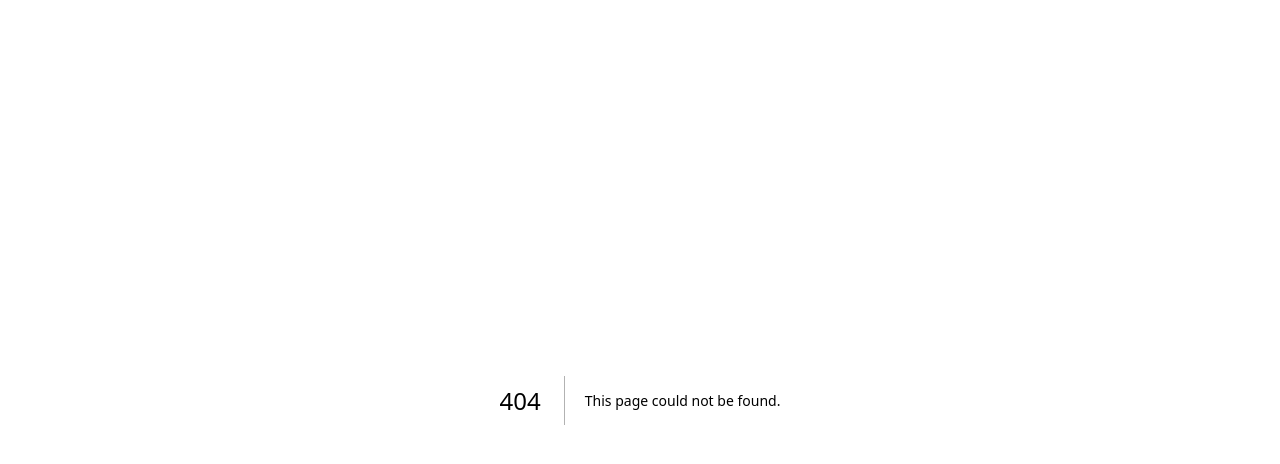
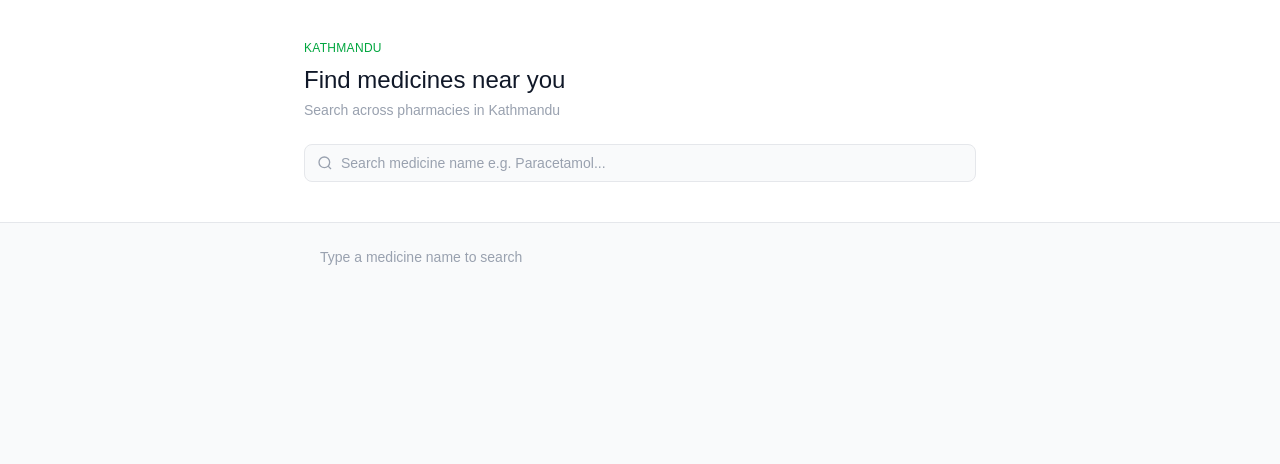
Before and after one commit to SonuThapaMagar/medfind, a Next.js app: page / in a window 1280 px wide. Before the commit this address had no page. Shown: the top 464 px of the page. Built offline with nearby package versions, Linux system fonts and the light colour scheme.

Commit message:
feat: add search page with debounced input and pharmacy results card

```diff
--- /dev/null
+++ b/app/api/search/route.ts
@@ -0,0 +1,37 @@
+import { prisma } from "@/lib/prisma";
+import { NextRequest, NextResponse } from "next/server";
+
+export async function GET(request: NextRequest) {
+  const { searchParams } = new URL(request.url);
+  const q = searchParams.get("q") ?? "";
+
+  // If no search term, return empty — don't query the whole DB
+  if (!q.trim()) {
+    return NextResponse.json([]);
+  }
+
+  // Find inventory records where the medicine name matches
+  // This is the key query — it crosses three tables:
+  // Inventory → Medicine (for the search match)
+  // Inventory → Pharmacy (for location + contact info)
+  const results = await prisma.inventory.findMany({
+    where: {
+      medicine: {
+        OR: [
+          { name: { contains: q, mode: "insensitive" } },
+          { genericName: { contains: q, mode: "insensitive" } },
+        ],
+      },
+      // gt: 0 means "greater than 0" — only show pharmacies with stock
+      quantity: { gt: 0 },
+    },
+    include: {
+      medicine: true,
+      pharmacy: true,
+    },
+    orderBy: {
+      price: "asc",
+    },
+  });
+  return NextResponse.json(results);
+}
--- /dev/null
+++ b/app/page.tsx
@@ -0,0 +1,175 @@
+"use client";
+
+import { prisma } from "@/lib/prisma";
+import { useEffect, useState } from "react";
+
+export default function HomePage() {
+  const [searchTerm, setSearchTerm] = useState("");
+  const [results, setResults] = useState<any[]>([]);
+  const [isLoading, setIsLoading] = useState(false);
+
+  useEffect(() => {
+    if (!searchTerm.trim()) {
+      setResults([]);
+      return;
+    }
+
+    const timer = setTimeout(async () => {
+      setIsLoading(true);
+
+      const response = await fetch(`/api/search?q=${searchTerm}`);
+      const data = await response.json();
+
+      setResults(data);
+      setIsLoading(false);
+    }, 400);
+
+    // If the user types another character before 400ms,
+    // React runs this cleanup to CANCEL the previous timer.
+    // So only the last timer (after they stop) actually fires.
+    return () => clearTimeout(timer);
+  }, [searchTerm]); // [searchTerm] means: re-run this effect every time searchTerm changes
+
+  return (
+    <main className="min-h-screen bg-gray-50">
+      {/* Header */}
+      <div className="bg-white border-b border-gray-200 px-4 py-10">
+        <div className="max-w-2xl mx-auto">
+          <p className="text-xs font-medium text-green-600 mb-2 tracking-wide">
+            KATHMANDU
+          </p>
+          <h1 className="text-2xl font-medium text-gray-900 mb-1">
+            Find medicines near you
+          </h1>
+          <p className="text-sm text-gray-400 mb-6">
+            Search across pharmacies in Kathmandu
+          </p>
+
+          {/* Search bar */}
+          <div className="flex items-center gap-2 bg-gray-50 border border-gray-200 rounded-lg px-3 py-2">
+            <svg
+              width="16"
+              height="16"
+              viewBox="0 0 24 24"
+              fill="none"
+              stroke="currentColor"
+              strokeWidth="2"
+              className="text-gray-400 shrink-0"
+            >
+              <circle cx="11" cy="11" r="8" />
+              <path d="m21 21-4.35-4.35" />
+            </svg>
+            <input
+              type="text"
+              value={searchTerm}
+              onChange={(e) => setSearchTerm(e.target.value)}
+              placeholder="Search medicine name e.g. Paracetamol..."
+              className="flex-1 bg-transparent outline-none text-sm text-gray-900 placeholder:text-gray-400"
+            />
+            {searchTerm && (
+              <button
+                type="button"
+                onClick={() => setSearchTerm("")}
+                className="text-gray-400 hover:text-gray-600"
+              >
+                <svg
+                  width="14"
+                  height="14"
+                  viewBox="0 0 24 24"
+                  fill="none"
+                  stroke="currentColor"
+                  strokeWidth="2"
+                >
+                  <path d="M18 6 6 18M6 6l12 12" />
+                </svg>
+              </button>
+            )}
+          </div>
+        </div>
+      </div>
+
+      {/* Results area */}
+      <div className="max-w-2xl mx-auto px-4 py-6">
+        {/* Loading state */}
+        {isLoading && <p className="text-sm text-gray-400">Searching...</p>}
+
+        {/* Empty state */}
+        {!searchTerm && !isLoading && (
+          <p className="text-sm text-gray-400">
+            Type a medicine name to search
+          </p>
+        )}
+
+        {/* No results */}
+        {searchTerm && !isLoading && results.length === 0 && (
+          <p className="text-sm text-gray-400">
+            No pharmacies found with "{searchTerm}" in stock
+          </p>
+        )}
+
+        {/* Results count */}
+        {results.length > 0 && (
+          <p className="text-sm text-gray-500 mb-4">
+            {results.length}{" "}
+            {results.length === 1 ? "pharmacy has" : "pharmacies have"}{" "}
+            {results[0]?.medicine?.name} in stock
+          </p>
+        )}
+
+        {/* Results list */}
+        {results.map((item: any) => (
+          <div
+            key={item.id}
+            className="bg-white border border-gray-200 rounded-xl p-4 mb-3"
+          >
+            {/* Top row — pharmacy name + open/closed badge */}
+            <div className="flex items-start justify-between mb-3">
+              <div>
+                <p className="font-medium text-gray-900 text-sm">
+                  {item.pharmacy.name}
+                </p>
+                <p className="text-xs text-gray-400 mt-0.5">
+                  {item.pharmacy.address}
+                </p>
+              </div>
+              <span
+                className={`text-xs font-medium px-2 py-1 rounded-full ${
+                  item.pharmacy.isOpen
+                    ? "bg-green-50 text-green-600"
+                    : "bg-gray-100 text-gray-400"
+                }`}
+              >
+                {item.pharmacy.isOpen ? "Open" : "Closed"}
+              </span>
+            </div>
+
+            {/* Bottom row — price, stock, phone */}
+            <div className="flex items-center gap-4 pt-3 border-t border-gray-100">
+              <div>
+                <p className="text-xs text-gray-400">Price</p>
+                <p className="text-sm font-medium text-green-600">
+                  NPR {item.price}
+                </p>
+              </div>
+              <div>
+                <p className="text-xs text-gray-400">In stock</p>
+                <p
+                  className={`text-sm font-medium ${
+                    item.quantity < 20 ? "text-amber-500" : "text-gray-700"
+                  }`}
+                >
+                  {item.quantity} {item.medicine.unit}s
+                  {item.quantity < 20 ? " · low" : ""}
+                </p>
+              </div>
+              <div>
+                <p className="text-xs text-gray-400">Phone</p>
+                <p className="text-sm text-gray-700">{item.pharmacy.phone}</p>
+              </div>
+            </div>
+          </div>
+        ))}
+      </div>
+    </main>
+  );
+}
```
